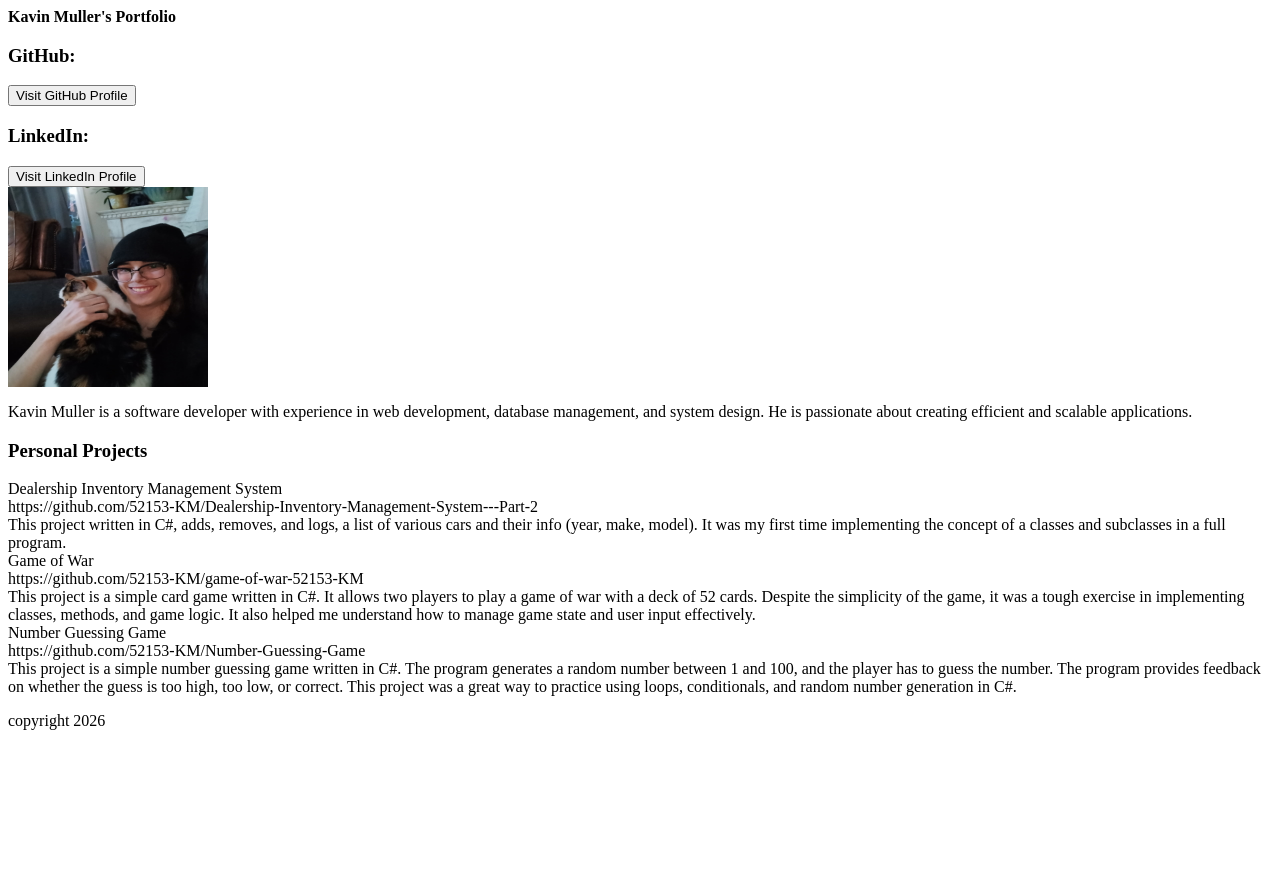
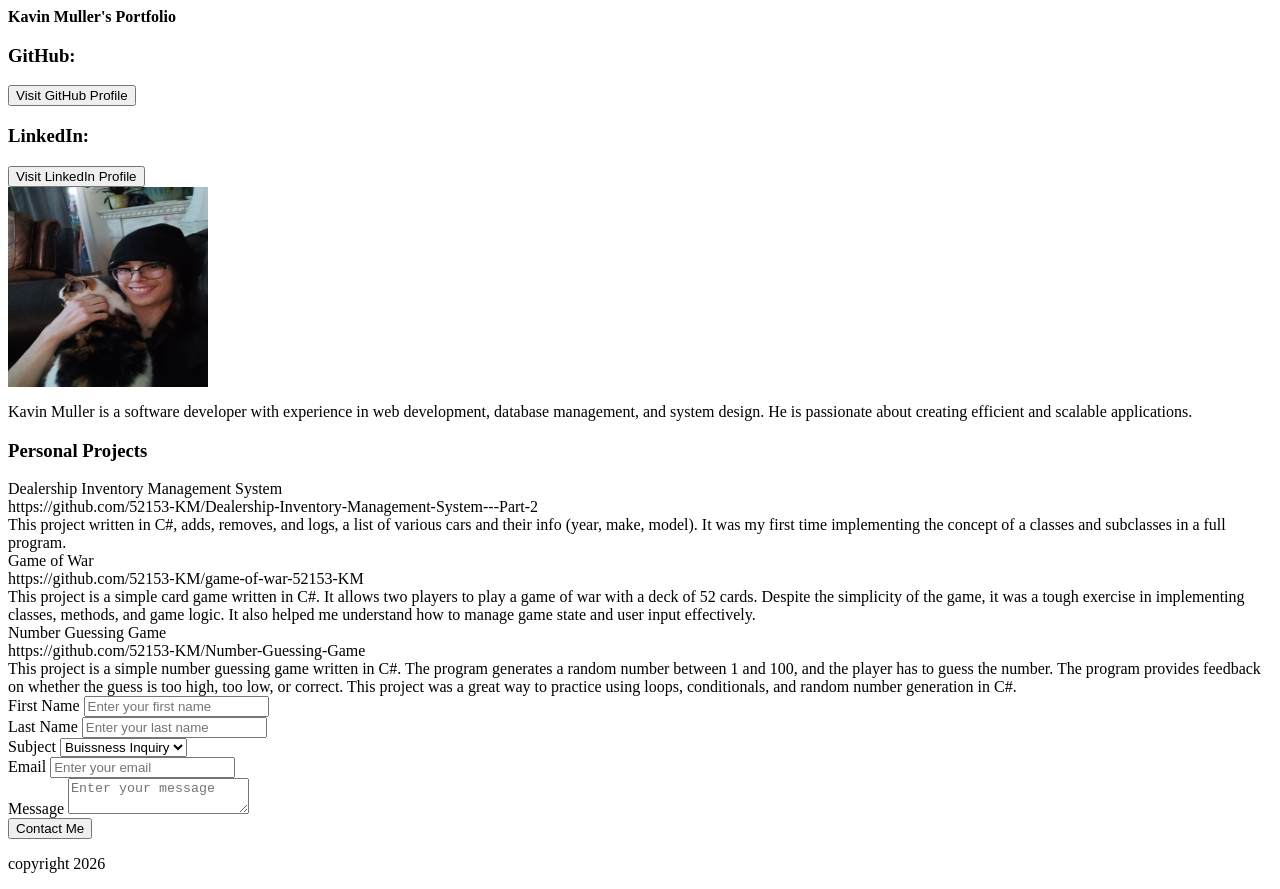
Before and after one commit to 52153-KM/Personal-Portfolio, a plain HTML site: page index.html in a window 1280 px wide. Before the commit the page ends 800 px from the top, so only its background shows below. Drawn offline with Linux system fonts and the light colour scheme.

Commit message:
HTML Form Update

```diff
--- a/index.html
+++ b/index.html
@@ -36,6 +36,46 @@
                 <h3>Personal Projects</h3>
                 <div id = "projects"></div>
             </section>
+
+            <section id="contact">
+                <form method="POST">
+                    <div class="input-row">
+                        <div class="input-group">
+                            <label for="first-name">First Name</label>
+                            <input id="first-name" type="text" placeholder="Enter your first name" required/>
+                        </div>
+                        <div class="input-group">
+                            <label for="last-name">Last Name</label>
+                            <input id="last-name" type="text" placeholder="Enter your last name" required/>
+                        </div>
+                        </div>
+                    </div>
+                    <div class="input-row">
+                        <div class="input-group">
+                            <label for="subject">Subject</label>
+                            <select id="subject">
+                                <option value="inquiry" selected>Buissness Inquiry</option>
+                                <option value="feedback">Feedback</option>
+                                <option value="general">General Question</option>
+                            </select>
+                        </div>
+                        <div class="input-group">
+                            <label for="email">Email</label>
+                            <input id="email" type="email" placeholder="Enter your email" required/>
+                        </div>
+                    </div>
+                    <div class="input-group">
+                        <label for="message">Message</label>
+                        <textarea
+                            id="message"
+                            name="message"
+                            placeholder="Enter your message"
+                            required
+                        ></textarea>
+                    </div>
+                    <button>Contact Me</button>
+                </form>
+            </section>
         </main>
         <footer>
             <p>copyright 2026</p>
```
